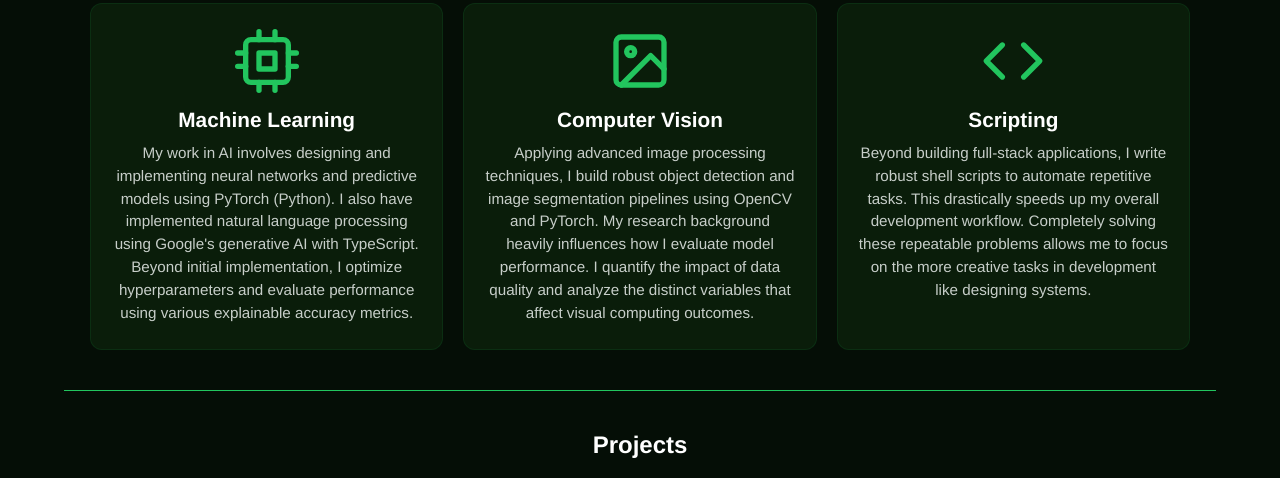
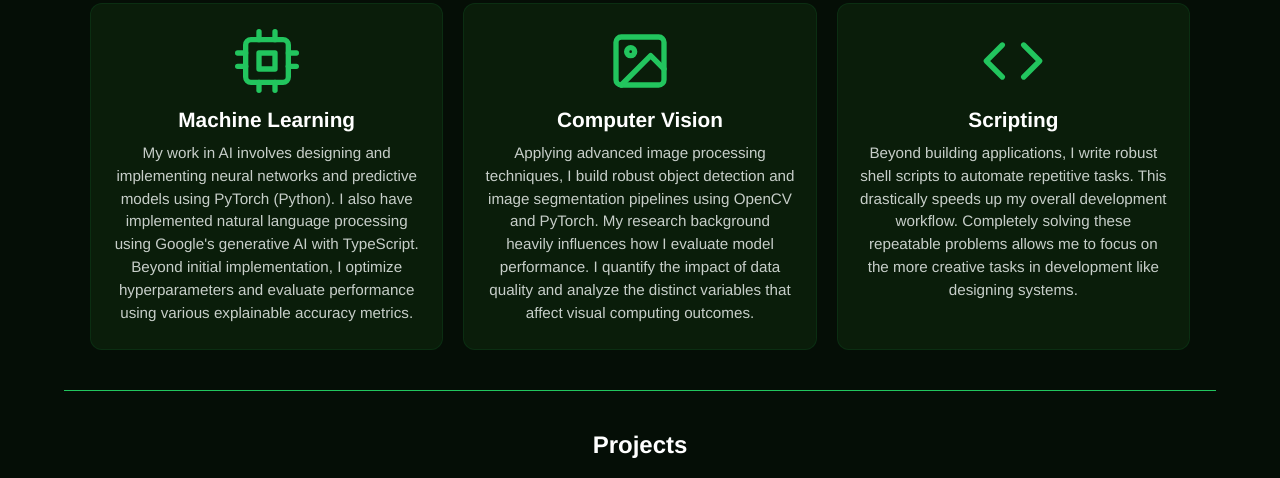
Before and after one commit to Gavin-Allison/profile, a plain HTML site: page index.html in a window 1280 px wide. Shown: the part 1855-2333 px from the top of the page. Drawn offline with Linux system fonts and the light colour scheme.

Commit message:
Removed leftover word from scripting skill

```diff
--- a/index.html
+++ b/index.html
@@ -111,7 +111,7 @@
                     <img src="img\code.svg" class="skill-icon" alt="Scripting Icon">
                     <h3>Scripting</h3>
                     <p>
-                        Beyond building full-stack applications, I write robust shell scripts to automate repetitive tasks.
+                        Beyond building applications, I write robust shell scripts to automate repetitive tasks.
                         This drastically speeds up my overall development workflow.
                         Completely solving these repeatable problems allows me to focus on the more creative tasks in development like designing systems.
                     </p>
```
